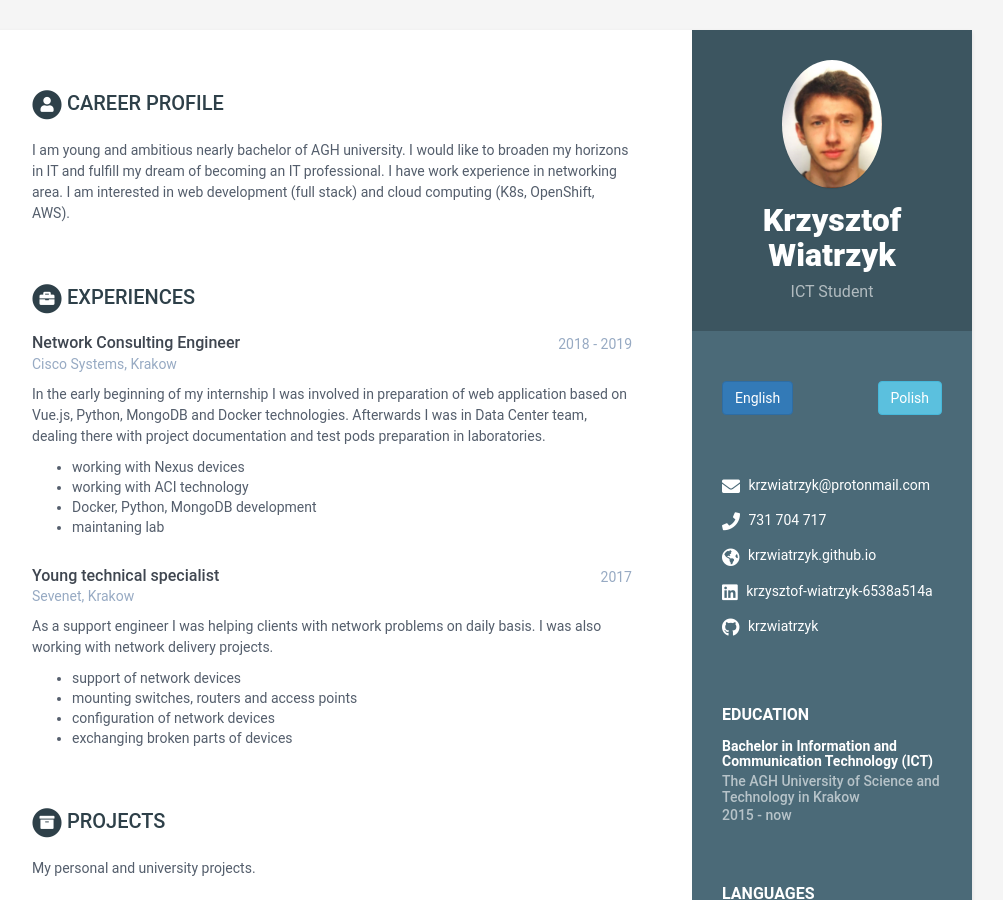
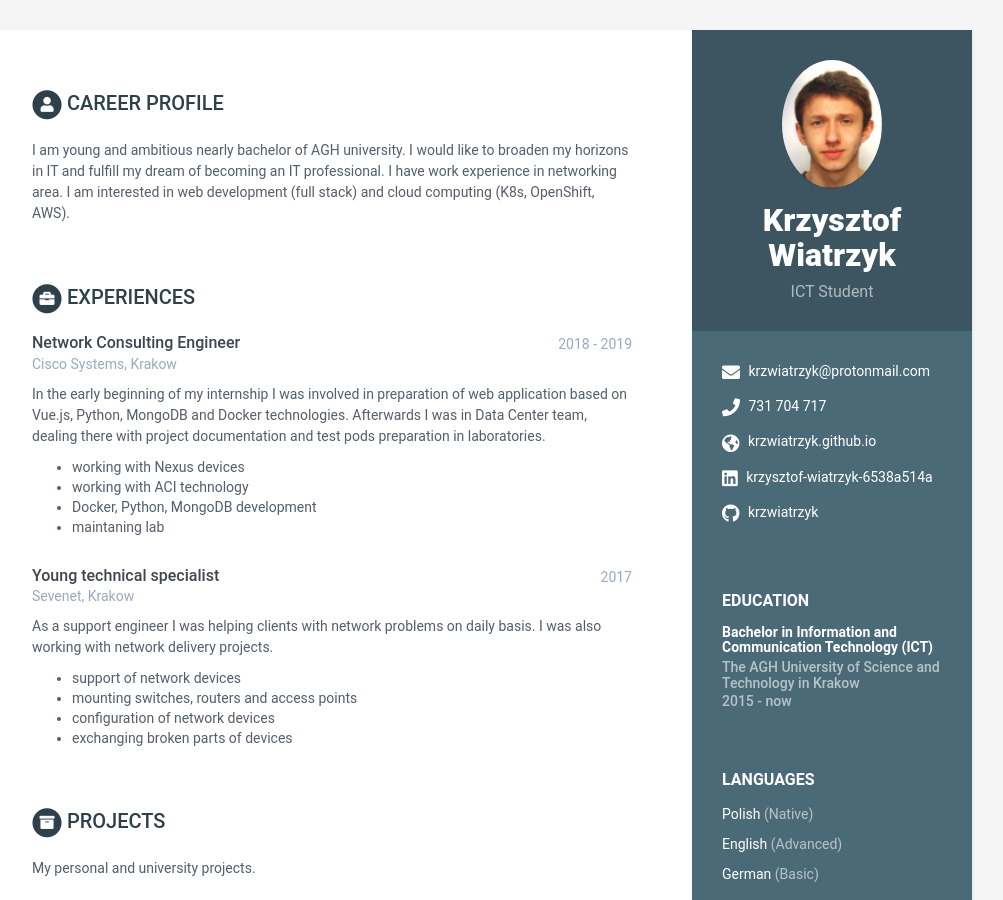
Before and after one commit to krzwiatrzyk/resume, a Jekyll site: the page built from index.html, in a window 1280 px wide and 900 px high. Shown: the whole window, without its empty margins (168-1171 px from the left). Built offline with Jekyll 4.4.1, drawn with Linux system fonts in a browser that asks for light colours.

Commit message:
Update sidebar.html

```diff
--- a/_includes/sidebar.html
+++ b/_includes/sidebar.html
@@ -14,7 +14,7 @@
     <!--//profile-container-->
 
 
-    {% include engpol.html %}
+
     {% include contact.html %}
     {% if sidebar.education %}
     {% include education.html %}
```
